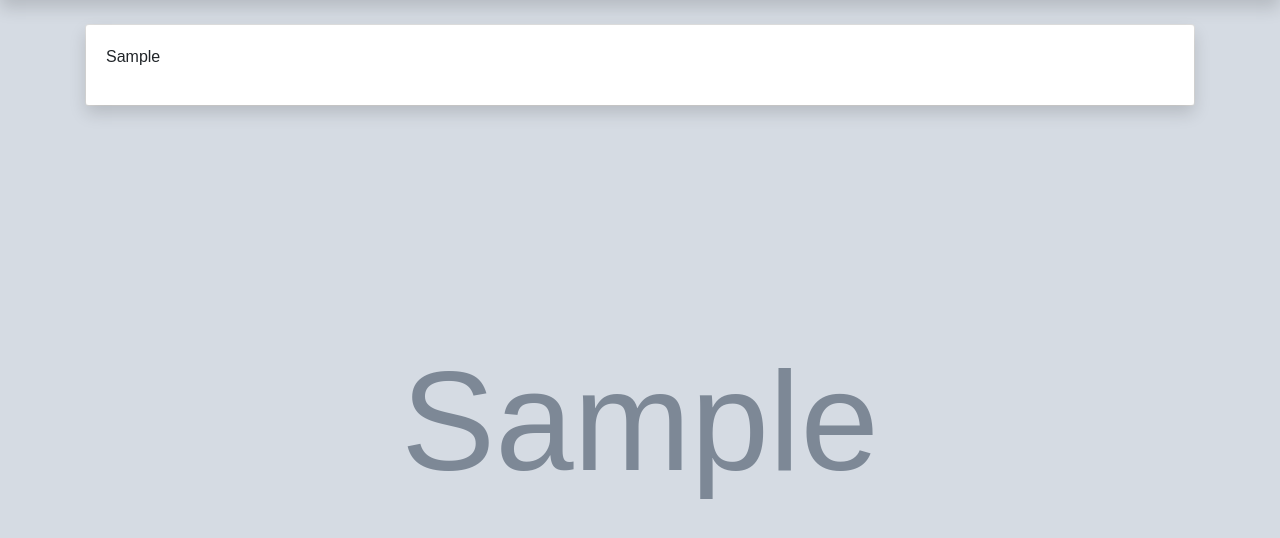
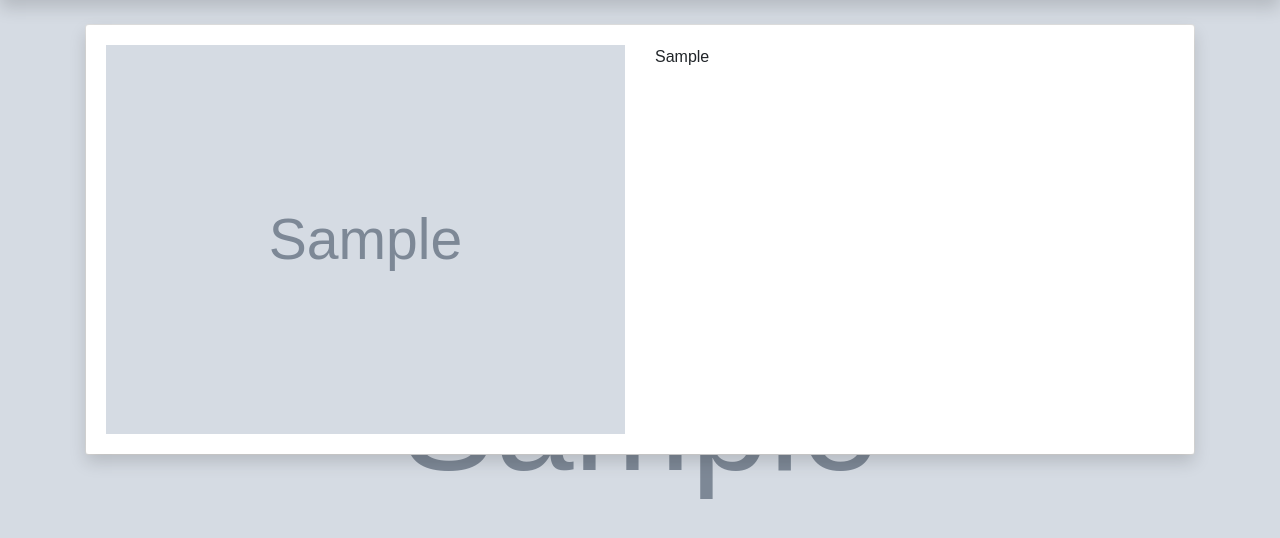
Before and after one commit to lleps/coincido, a Django app: page / in a window 1280 px wide. Shown: the part 58-596 px from the top of the page. Run offline with Django 3.2, Linux system fonts and the light colour scheme; a user stored in the database is signed in; tables that the repository leaves empty hold one stand-in row (values such as "Sample post"); grey boxes marked "Sample" are stand-in pictures; some libraries are stand-ins or nearby versions; some web fonts are replaced.

Commit message:
add img to index as well

```diff
--- a/polls/templates/polls/index.html
+++ b/polls/templates/polls/index.html
@@ -4,12 +4,16 @@
 
 {% block content %}
     {% if user.is_authenticated %}
+        <div class="row">
+            <div class="col-md-6">
+                <img class="w-100" src="{{ cfg.imagen_principal.url }}" alt="Imágen principal">
+            </div>
+            <div class="col-md-6 d-flex flex-column">
                 {% if not has_completed_poll %}
                     {{ cfg.frase_inicial }}
-
                     <br>
                     <br>
-            <a href="/{{ latest_question_index }}/" class="btn btn-primary">
+                    <a href="/{{ latest_question_index }}/" class="btn btn-primary btn-block mt-auto w-100">
                         Completar la encuesta
                     </a>
 
@@ -29,6 +33,9 @@
                     {% endfor %}
                 </ul>
                 {% endif %}
+            </div>
+        </div>
+
 
     {% else %}
       <a href="{% url 'login' %}">Ingresar</a>
```
Lines whose indentation alone changed are shown as unchanged.
